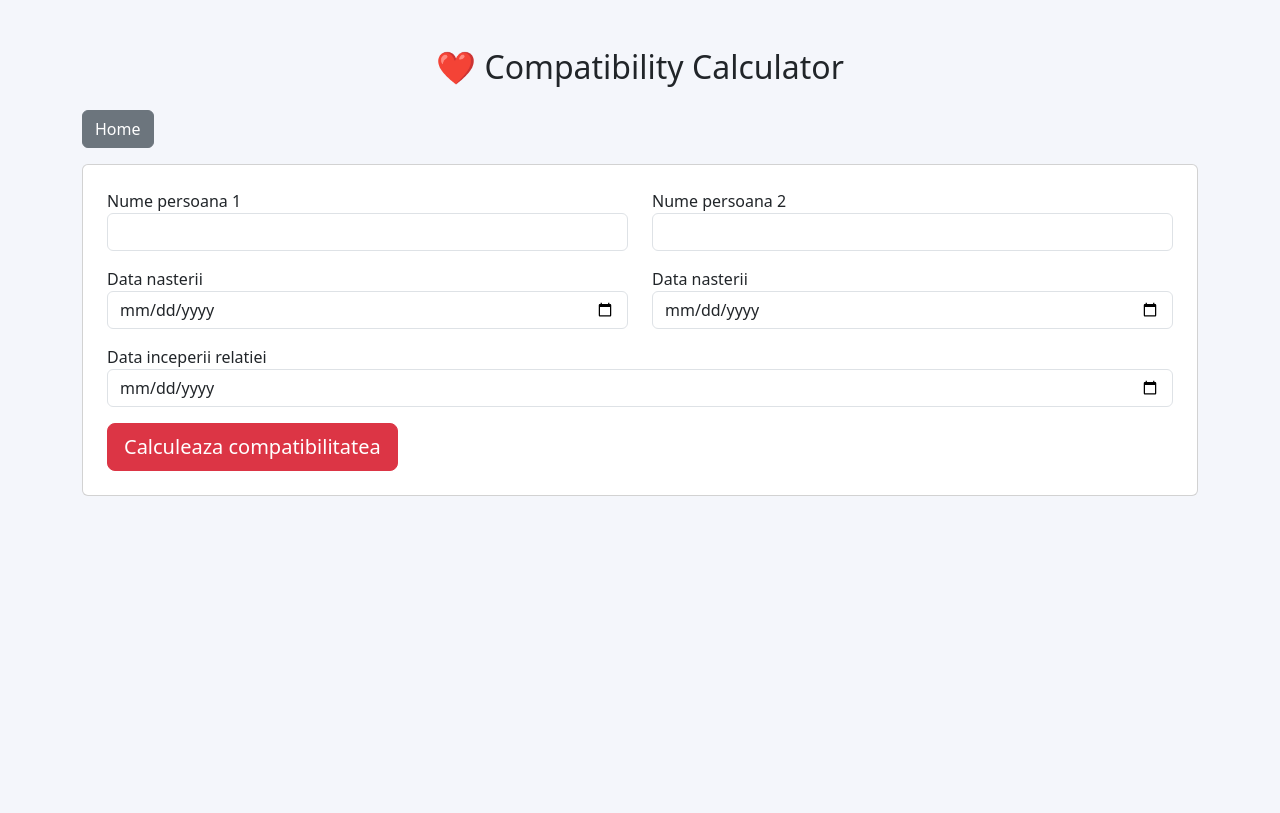
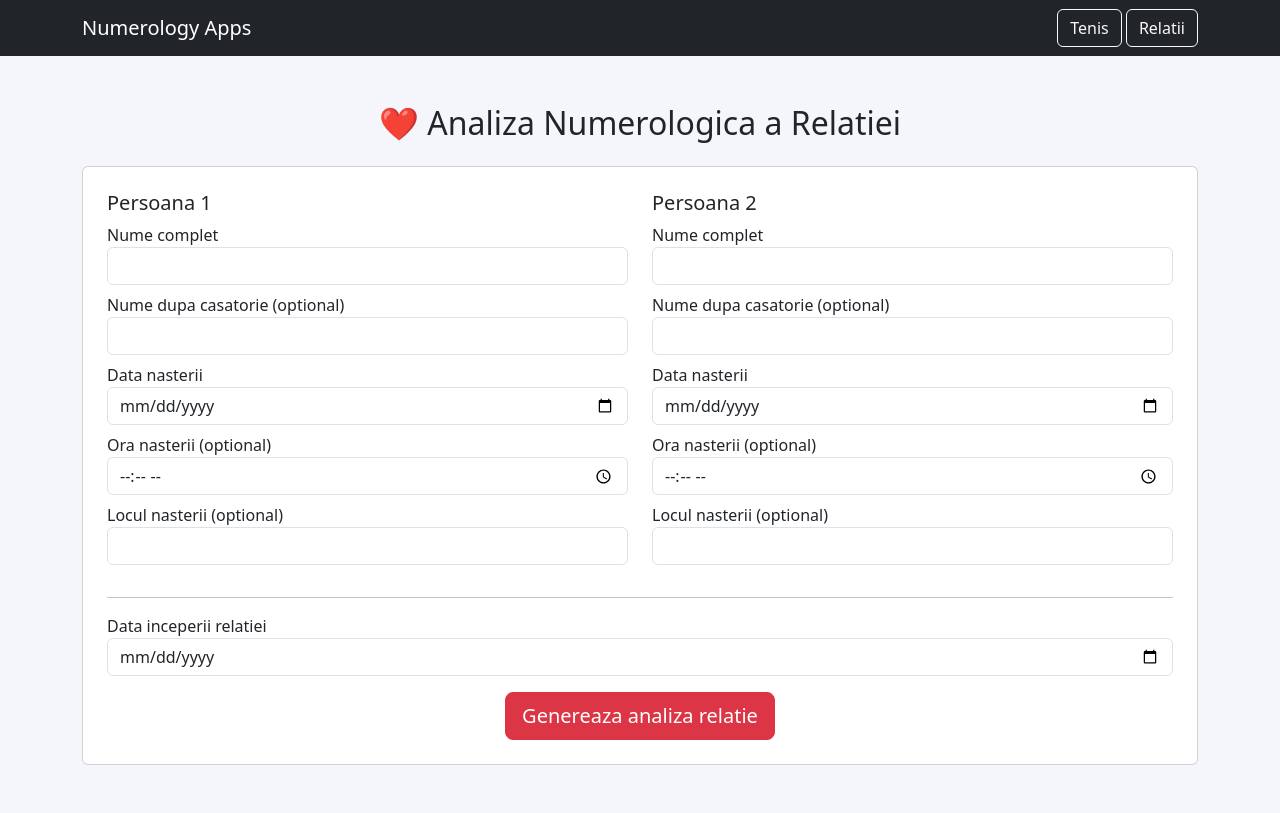
Before and after one commit to danpavel85/tennis-numerology, a Flask app: page /relatie in a window 1280 px wide. Before the commit the page ends 496 px from the top, so only its background shows below. Run offline with Flask 3, Linux system fonts and the light colour scheme.

Commit message:
repair relation page

```diff
--- a/templates/relatie.html
+++ b/templates/relatie.html
@@ -1,9 +1,12 @@
 <!DOCTYPE html>
-<html>
+<html lang="ro">
 
 <head>
 
-<title>Relationship Compatibility</title>
+<meta charset="UTF-8">
+<meta name="viewport" content="width=device-width, initial-scale=1">
+
+<title>Calculator Compatibilitate Numerologica</title>
 
 <link href="https://cdn.jsdelivr.net/npm/bootstrap@5.3.2/dist/css/bootstrap.min.css" rel="stylesheet">
 
@@ -13,11 +16,28 @@
 
 <body style="background:#f4f6fb">
 
+<nav class="navbar navbar-dark bg-dark">
+
+<div class="container">
+
+<a class="navbar-brand" href="/">Numerology Apps</a>
+
+<div>
+
+<a href="/tenis" class="btn btn-outline-light">Tenis</a>
+<a href="/relatie" class="btn btn-outline-light">Relatii</a>
+
+</div>
+
+</div>
+
+</nav>
+
+
 <div class="container py-5">
 
-<h2 class="text-center mb-4">❤️ Compatibility Calculator</h2>
+<h2 class="text-center mb-4">❤️ Analiza Numerologica a Relatiei</h2>
 
-<a href="/" class="btn btn-secondary mb-3">Home</a>
 
 <div class="card p-4">
 
@@ -27,30 +47,64 @@
 
 <div class="col-md-6">
 
-<label>Nume persoana 1</label>
-<input class="form-control mb-3" name="name1">
+<h5>Persoana 1</h5>
+
+<label>Nume complet</label>
+<input class="form-control mb-2" name="name1">
+
+<label>Nume dupa casatorie (optional)</label>
+<input class="form-control mb-2" name="married1">
 
 <label>Data nasterii</label>
-<input type="date" class="form-control mb-3" name="birth1">
+<input type="date" class="form-control mb-2" name="birth1">
+
+<label>Ora nasterii (optional)</label>
+<input type="time" class="form-control mb-2" name="time1">
+
+<label>Locul nasterii (optional)</label>
+<input class="form-control mb-3" name="place1">
 
 </div>
 
+
 <div class="col-md-6">
 
-<label>Nume persoana 2</label>
-<input class="form-control mb-3" name="name2">
+<h5>Persoana 2</h5>
+
+<label>Nume complet</label>
+<input class="form-control mb-2" name="name2">
+
+<label>Nume dupa casatorie (optional)</label>
+<input class="form-control mb-2" name="married2">
 
 <label>Data nasterii</label>
-<input type="date" class="form-control mb-3" name="birth2">
+<input type="date" class="form-control mb-2" name="birth2">
+
+<label>Ora nasterii (optional)</label>
+<input type="time" class="form-control mb-2" name="time2">
+
+<label>Locul nasterii (optional)</label>
+<input class="form-control mb-3" name="place2">
 
 </div>
 
 </div>
 
+<hr>
+
 <label>Data inceperii relatiei</label>
+
 <input type="date" class="form-control mb-3" name="relation_date">
 
-<button class="btn btn-danger btn-lg">Calculeaza compatibilitatea</button>
+<div class="text-center">
+
+<button class="btn btn-danger btn-lg">
+
+Genereaza analiza relatie
+
+</button>
+
+</div>
 
 </form>
 
@@ -61,32 +115,122 @@
 
 <div class="card mt-4 p-4">
 
-<h3 class="text-center">Compatibilitate: {{result.score}}%</h3>
+<h3 class="text-center">
 
-<p class="text-center">{{result.interpretation}}</p>
+Scor compatibilitate: {{result.score}}%
 
-<canvas id="chart"></canvas>
+</h3>
+
+<p class="text-center">
+
+{{result.interpretation}}
+
+</p>
+
+
+<canvas id="compatChart"></canvas>
 
 <hr>
 
-<p>Probabilitate casatorie: {{result.marriage}}%</p>
-<p>Probabilitate divort: {{result.divorce}}%</p>
+<h4>Numere personale</h4>
+
+<p>Numarul destinului: {{result.destiny1}} / {{result.destiny2}}</p>
+
+<p>Numarul numelui: {{result.name1}} / {{result.name2}}</p>
+
+<p>Numarul sufletului: {{result.soul1}} / {{result.soul2}}</p>
+
+<p>Numarul personalitatii: {{result.pers1}} / {{result.pers2}}</p>
+
+
+<hr>
+
+<h4>Analiza relatie</h4>
 
 <p>Numarul relatiei: {{result.relation_number}}</p>
 
-<p>Analiza karmica: {{result.karmic}}</p>
+<p>Vibratia cuplului: {{result.couple_energy}}</p>
+
+
+<hr>
+
+<h4>Compatibilitate</h4>
+
+<ul>
+
+<li>Emotionala: {{result.emotional}}%</li>
+
+<li>Sexuala: {{result.sexual}}%</li>
+
+<li>Mentala: {{result.mental}}%</li>
+
+<li>Spirituala: {{result.spiritual}}%</li>
+
+<li>Comunicare: {{result.communication}}%</li>
+
+<li>Incredere: {{result.trust}}%</li>
+
+<li>Pasiune: {{result.passion}}%</li>
+
+<li>Stabilitate: {{result.stability}}%</li>
+
+<li>Prieteni: {{result.friendship}}%</li>
+
+<li>Valori comune: {{result.values}}%</li>
+
+<li>Stil de viata: {{result.lifestyle}}%</li>
+
+<li>Atractie: {{result.attraction}}%</li>
+
+</ul>
+
+
+<hr>
+
+<h4>Analiza karmica</h4>
+
+<p>{{result.karmic}}</p>
+
+
+<hr>
+
+<h4>Probabilitati</h4>
+
+<p>Probabilitate casatorie: {{result.marriage}}%</p>
+
+<p>Probabilitate divort: {{result.divorce}}%</p>
+
+
+<hr>
+
+<h4>Analiza ani ai relatiei</h4>
+
+<ul>
+
+{% for y,v in result.years %}
+
+<li>{{y}} - Vibratia relatiei: {{v}}</li>
+
+{% endfor %}
+
+</ul>
 
 </div>
 
 
 <script>
 
-new Chart(document.getElementById('chart'),{
+new Chart(document.getElementById('compatChart'),{
 
 type:'radar',
 
 data:{
-labels:['Emotional','Sexual','Mental','Spiritual','Communication','Trust','Passion','Stability','Friendship','Values','Lifestyle','Attraction'],
+
+labels:[
+'Emotional','Sexual','Mental','Spiritual',
+'Communication','Trust','Passion','Stability',
+'Friendship','Values','Lifestyle','Attraction'
+],
 
 datasets:[{
 
```
